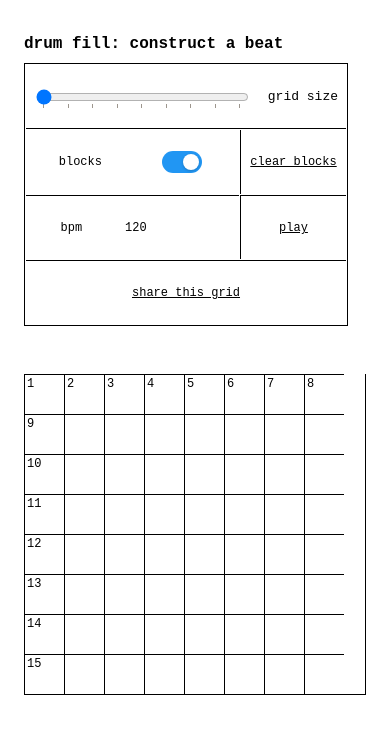
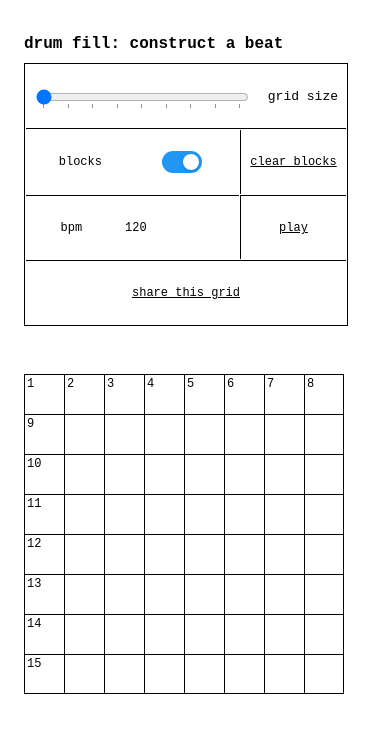
Before and after one commit to thisisparker/fill-harmonics, a website built with Vite: page index.html in a window 390 px wide. Built offline with nearby package versions, Linux system fonts and the light colour scheme.

Commit message:
some styling fixes for responsive display

```diff
--- a/src/main.js
+++ b/src/main.js
@@ -13,6 +13,8 @@ let synths = []; // Array of synths, one for each row
 function updateGrid() {
     const grid = document.querySelector(".grid");
     let number = 1;
+
+    console.log(`updateGrid called with gridSize: ${gridSize}`);
 
     const cells = grid.querySelectorAll(".cell");
     cells.forEach((cell) => {
@@ -45,6 +47,19 @@ function updateGrid() {
                 number++;
                 break;
             }
+        }
+    });
+
+    cells.forEach((cell) => {
+        cell.classList.remove("last-in-row");
+        cell.classList.remove("last-in-column");
+        if (parseInt(cell.dataset.col) === gridSize - 1) {
+            cell.classList.add("last-in-row");
+            console.log(`Added last-in-row to cell at row ${cell.dataset.row}, col ${cell.dataset.col}`);
+        }
+        if (parseInt(cell.dataset.row) === gridSize - 1) {
+            cell.classList.add("last-in-column");
+            console.log(`Added last-in-column to cell at row ${cell.dataset.row}, col ${cell.dataset.col}`);
         }
     });
 
@@ -683,7 +698,10 @@ function main() {
     controlPanel.appendChild(shareButton);
 
     const grid = createGrid();
-    machineContainer.appendChild(grid);
+    const gridContainer = document.createElement("div");
+    gridContainer.classList.add("grid-container");
+    gridContainer.appendChild(grid);
+    machineContainer.appendChild(gridContainer);
 
     // Load state from URL hash if present
     loadStateFromHash();
--- a/src/style.css
+++ b/src/style.css
@@ -6,6 +6,8 @@
 body {
     font-family: monospace;
     padding: 1rem;
+    min-width: 0;
+    overflow-x: auto;
 }
 
 h1 {
@@ -15,10 +17,13 @@ h1 {
 .machine-container {
     display: flex;
     flex-direction: row;
+    gap: 3rem;
+    width: fit-content;
+    padding-right: 3rem;
+    padding-bottom: 3rem;
     @media (max-width: 768px) {
         flex-direction: column;
     }
-    gap: 3rem;
 }
 
 .size-slider-container {
@@ -51,6 +56,7 @@ h1 {
     gap: 1px;
     border: 1px solid #000;
     padding: 1px;
+    flex: none;
 }
 
 .clear-button,
@@ -104,9 +110,12 @@ h1 {
     box-sizing: border-box;
 }
 
-.grid:last-child {
+.cell.last-in-row {
+    border-right: 1px solid #000;
+}
+
+.cell.last-in-column {
     border-bottom: 1px solid #000;
-    border-right: 1px solid #000;
 }
 
 .cell.block {
@@ -236,3 +245,8 @@ h1 {
     text-align: center;
     transition: color 0.2s;
 }
+
+#app {
+    min-width: 0;
+    width: 100%;
+}
```
